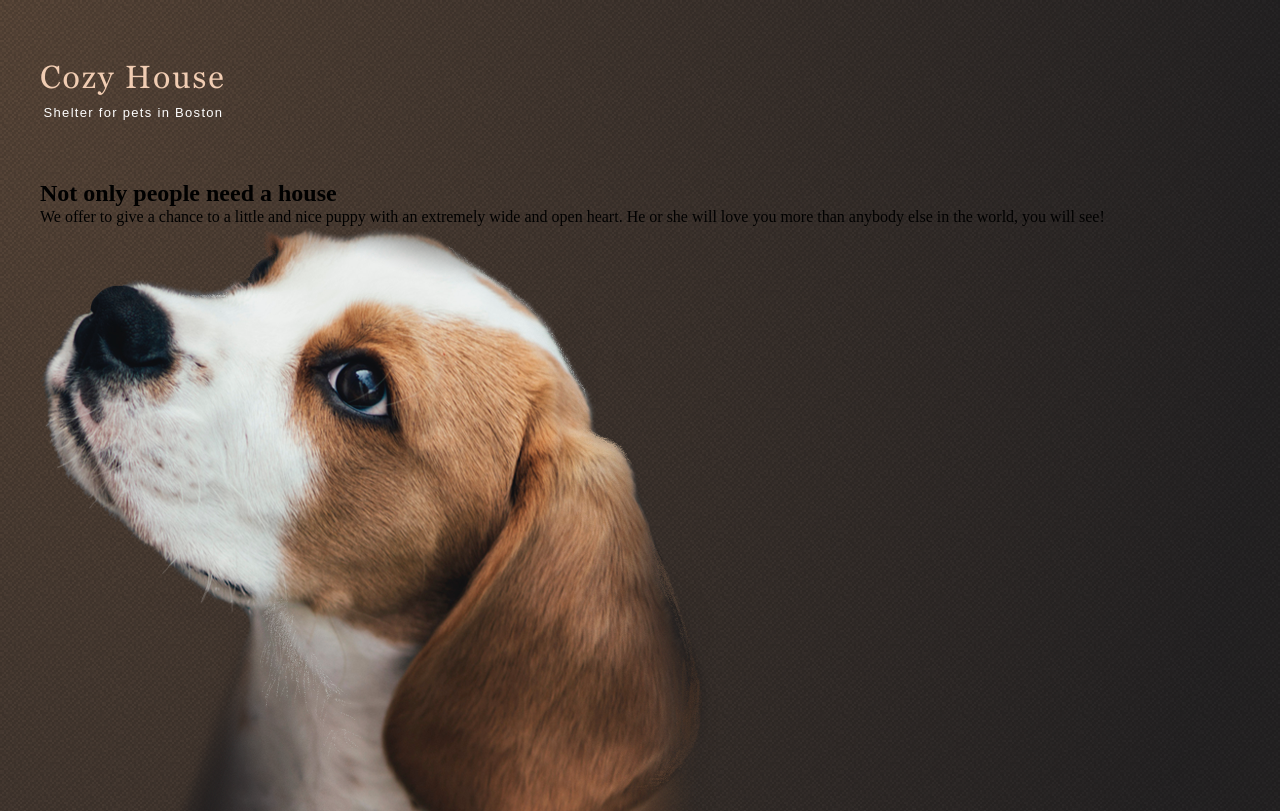
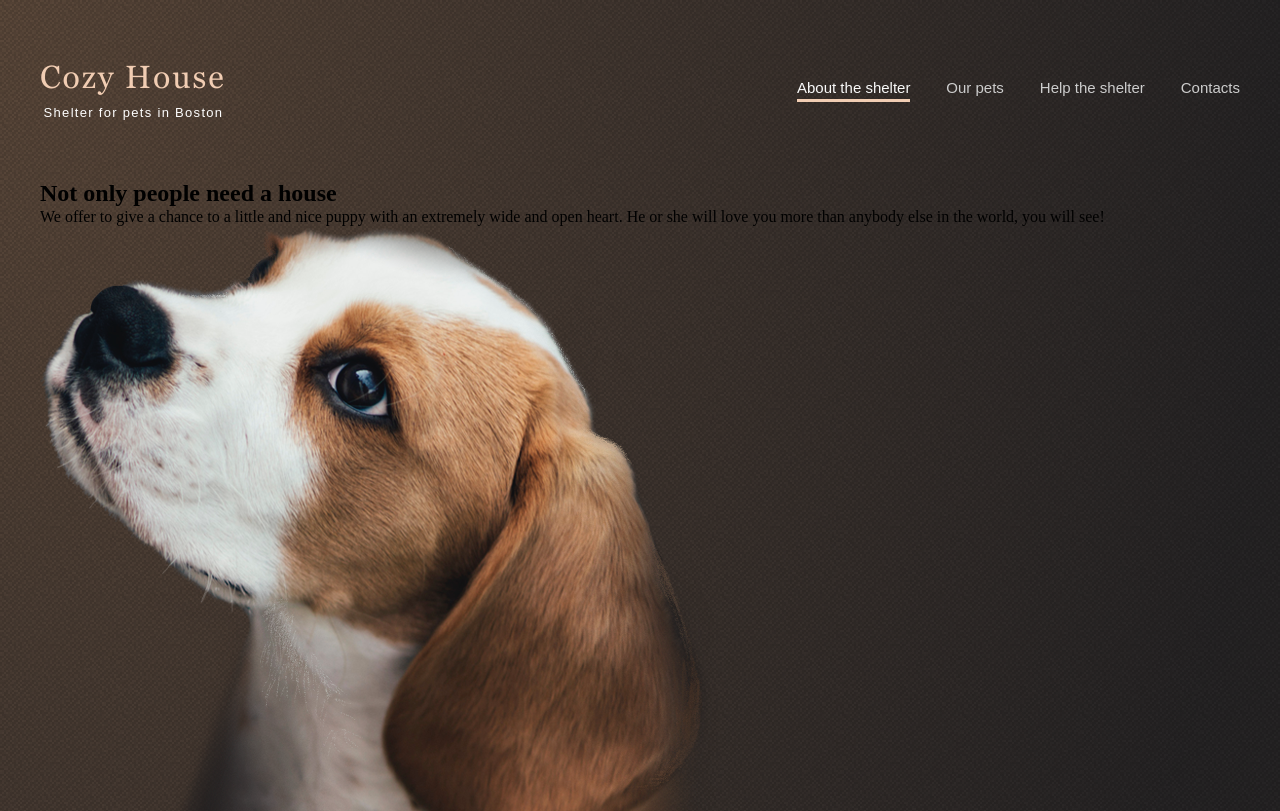
Before and after one commit to shevelevbv/RSS_Projects, a plain HTML site: page pages/main/index.html in a window 1280 px wide. Shown: the top 811 px of the page. Drawn offline with Linux system fonts and the light colour scheme; a web font is replaced by a local one.

Commit message:
feat: style nav links

```diff
--- a/pages/main/index.html
+++ b/pages/main/index.html
@@ -19,6 +19,12 @@
         <h1 class="logo__title">Cozy House</h1>
         <h3 class="logo__subtitle">Shelter for pets in Boston</h3>
       </div>
+      <nav class="nav">
+        <a href="" class="nav__link link-about">About the shelter</a>
+        <a href="" class="nav__link link-pets">Our pets</a>
+        <a href="" class="nav__link link-help">Help the shelter</a>
+        <a href="" class="nav__link link-contacts">Contacts</a>
+      </nav>
     </header>
     <main>
       <div class="section__not-only">
--- a/pages/main/style.css
+++ b/pages/main/style.css
@@ -8,6 +8,10 @@
   font-family: Arial;
   font-weight: 400;
   src: url('../../assets/fonts/arial/arial-regular.ttf');
+}
+
+:root {
+  --color-main: #F1CDB3;
 }
 
 *,
@@ -26,12 +30,23 @@ html {
   overflow-x: hidden;
 }
 
+a {
+  color: #CDCDCD;
+  text-decoration: none;
+  font-family: 'Arial', sans-serif;
+  font-weight: 400;
+  font-size: 15px;
+}
+
 .header {
   width: 1280px;
   height: 60px;
   padding: 0 40px 0 40px;
   position: absolute;
   top: 60px;
+  display: flex;
+  justify-content: space-between;
+  align-items: center;
 }
 
 .logo {
@@ -47,7 +62,7 @@ html {
   margin: 0;
   width: 100%;
   height: 35px;
-  color: #F1CDB3;
+  color: var(--color-main);
   font-family: 'Georgia', sans-serif;
   font-weight: 400;
   line-height: 110%;
@@ -66,6 +81,24 @@ html {
   text-align: center;
 }
 
+.nav {
+  width: 443px;
+  height: 27px;
+  display: flex;
+  justify-content: space-between;
+  align-items: center;
+}
+
+.nav__link {
+  height: 24px;
+  line-height: 20px;
+}
+
+.link-about {
+  color: #FAFAFA;
+  border-bottom: 3px solid var(--color-main);
+}
+
 .section__not-only {
   background: radial-gradient(100% 215.42% at 0% 0%, #5B483A 0%, #262425 100%), #211F20;
 }
```
